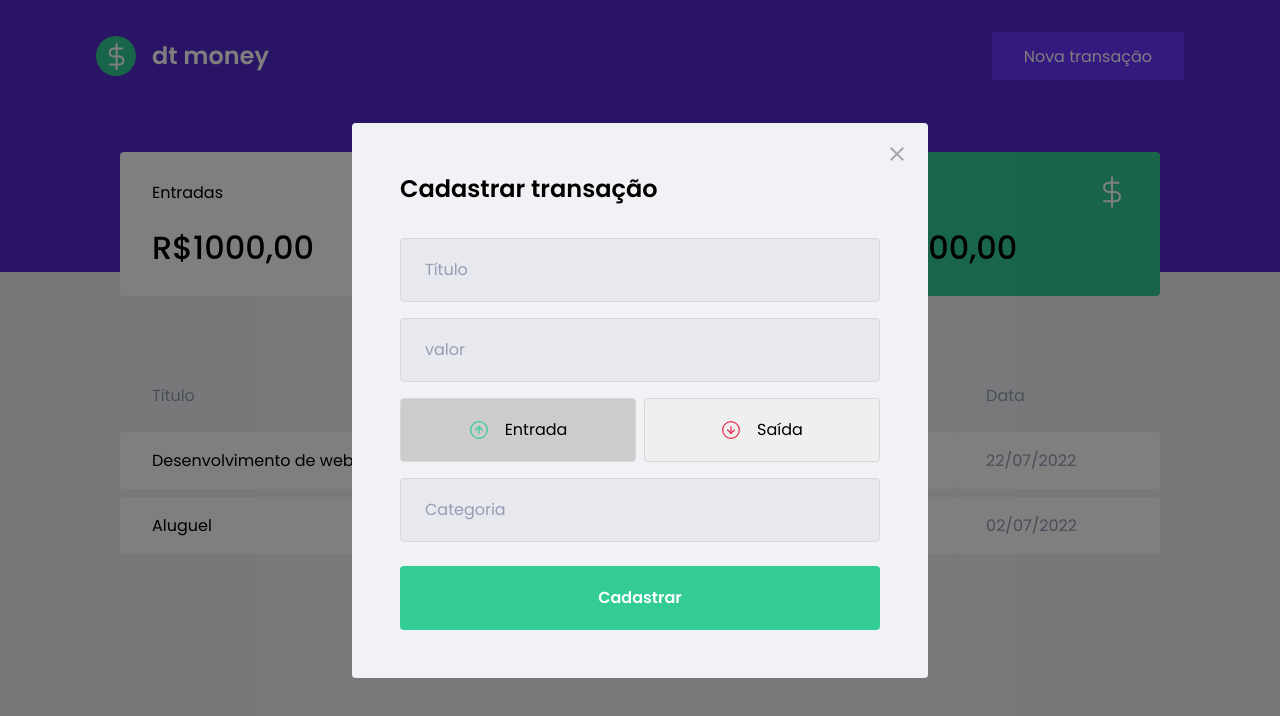
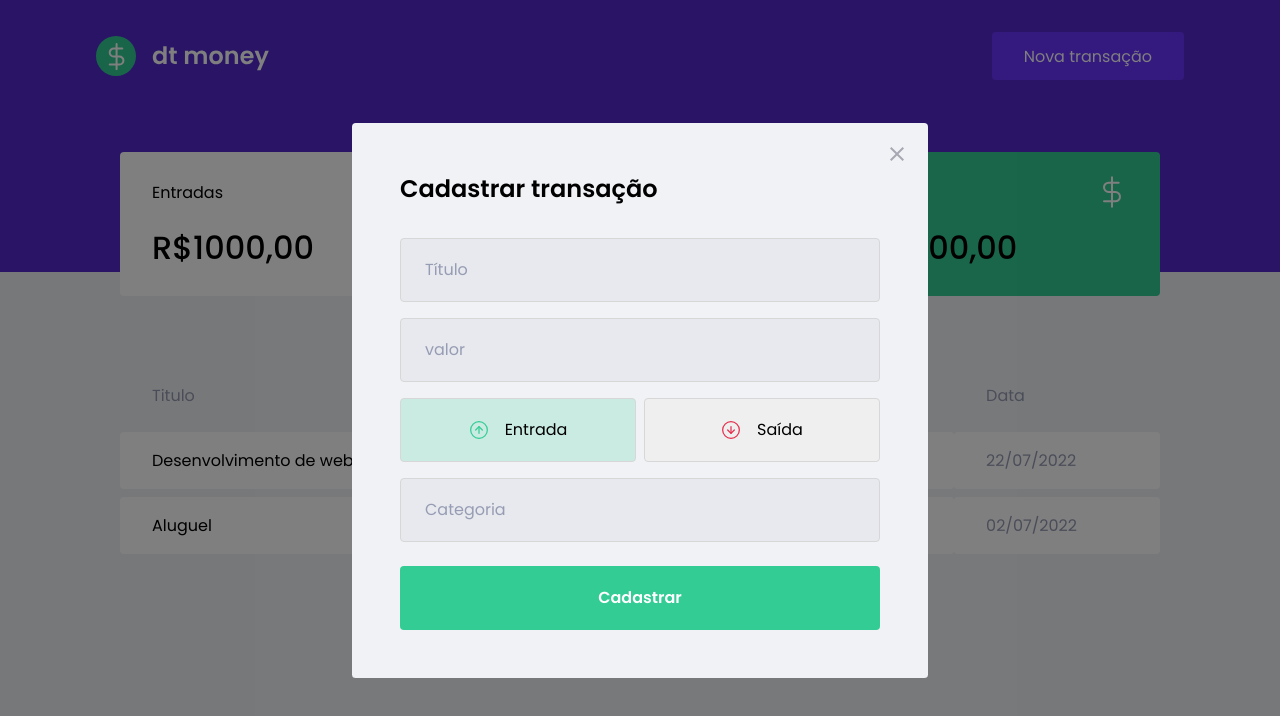
Before and after one commit to NicollasRyan/dtmoney, a React (Create React App) app: page / in a window 1280 px wide. Both pictures are taken after a click on the button "Nova transação". Shown: the top 716 px of the page. Built offline with nearby package versions, Linux system fonts and the light colour scheme; no server answers; what miragejs would draw is missing.

Commit message:
button colors

```diff
--- a/src/Componets/NewTransactionModal/index.tsx
+++ b/src/Componets/NewTransactionModal/index.tsx
@@ -47,6 +47,7 @@
                         type="button"
                         onClick={() => { setType('deposit'); }}
                         isActive={type === 'deposit'}
+                        activeColor="green"
                     >
                         <img src={incomeImg} alt="Entrada" />
                         <span>Entrada</span>
@@ -56,6 +57,7 @@
                         type="button"
                         onClick={() => { setType('withdraw'); }}
                         isActive={type === 'withdraw'}
+                        activeColor="red"
                     >
                         <img src={outcomeImg} alt="Saída" />
                         <span>Saída</span>
--- a/src/Componets/NewTransactionModal/styles.ts
+++ b/src/Componets/NewTransactionModal/styles.ts
@@ -1,5 +1,5 @@
 import styled from 'styled-components'
-import { darken } from 'polished';
+import { darken, transparentize } from 'polished';
 
 export const Container = styled.form`
     h2 {
@@ -65,6 +65,12 @@
 
 interface RadioBoxProps {
     isActive: boolean;
+    activeColor: 'green' | 'red';
+}
+
+const colors = {
+    green: '#33CC95',
+    red: '#E52E4D'
 }
 
 export const RadioBox = styled.button<RadioBoxProps>`
@@ -72,7 +78,7 @@
     border: 1px solid #d7d7d7;
     border-radius: 0.25rem;
 
-    background: ${(props) => props.isActive ? '#ccc' : 'trasparent'};
+    background: ${(props) => props.isActive ? transparentize(0.8, colors[props.activeColor]) : 'trasparent'};
 
     display: flex;
     align-items: center;
```
